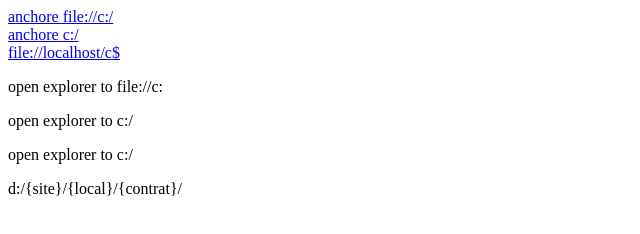
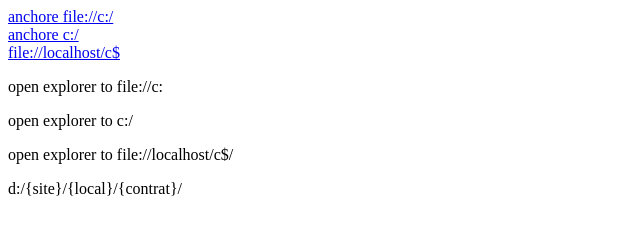
Before and after one commit to soucine/gali, a plain HTML site: page index.html in a window 1280 px wide. Shown: the whole page, without its empty margins (0-640 px from the left). Drawn offline with Linux system fonts and the light colour scheme.

Commit message:
Update index.html

```diff
--- a/index.html
+++ b/index.html
@@ -19,7 +19,7 @@
 
     <p onclick="openExplorer('file:\/\/c:/')">open explorer to file://c:</p>
     <p onclick="openExplorer('c:/')">open explorer to c:/</p>
-    <p onclick="openExplorer('file://localhost/c$/')">open explorer to c:/</p>
+    <p onclick="openExplorer('file://localhost/c$/')">open explorer to file://localhost/c$/</p>
     d:/{site}/{local}/{contrat}/
 </body>
 </html>
```
